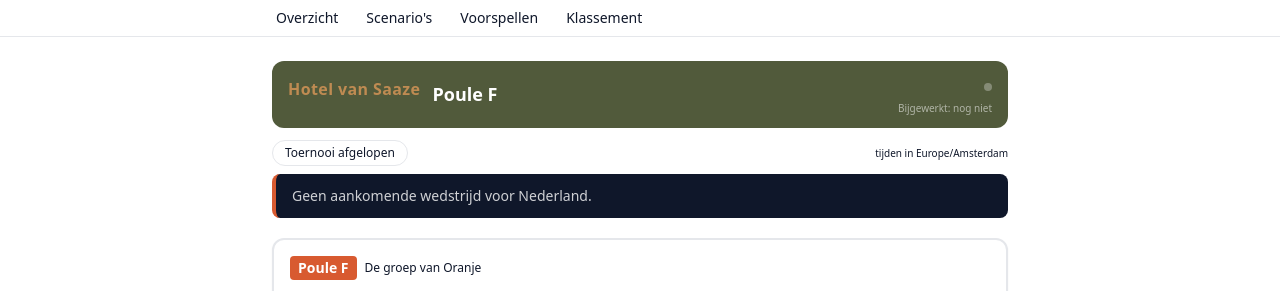
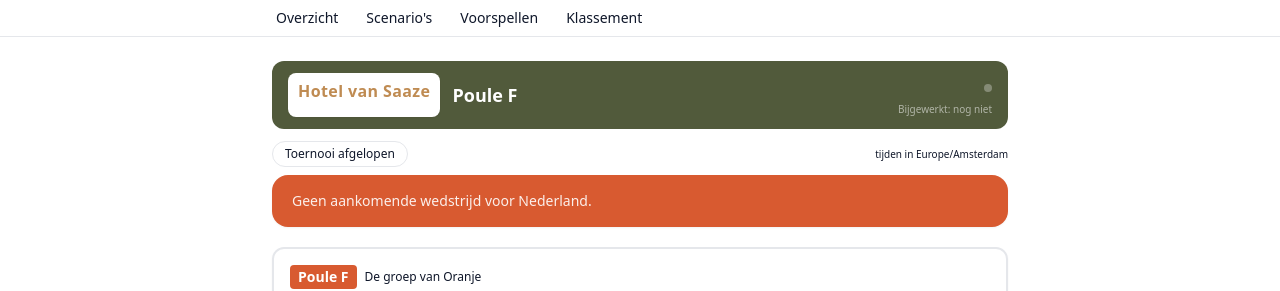
Before and after one commit to timschalke85-png/fantastic-waffle, a Next.js app: page / in a window 1280 px wide. Shown: the top 291 px of the page. Built offline with nearby package versions, Linux system fonts and the light colour scheme; no server answers; the database is empty.

Commit message:
Branding (stap A): leesbaar logo (wit kaartje) + afteller als vol oranje vlak

```diff
--- a/src/app/page.tsx
+++ b/src/app/page.tsx
@@ -22,7 +22,10 @@ export default async function Overzicht() {
       <header className="mb-5">
         <div className="flex items-center justify-between gap-3 rounded-xl bg-brand-olive px-4 py-3 text-white">
           <div className="flex min-w-0 items-center gap-3">
-            <BrandLogo className="h-9 w-auto shrink-0" />
+            {/* White chip behind the logo so the green-gold mark stays legible on olive. */}
+            <span className="flex shrink-0 items-center rounded-lg bg-white px-2.5 py-1.5 shadow-sm">
+              <BrandLogo className="h-8 w-auto" />
+            </span>
             <div className="min-w-0">
               <h1 className="text-lg font-bold leading-tight">Poule F</h1>
               <p className="truncate text-[11px] text-white/70">{pouleFCountries}</p>
@@ -41,25 +44,25 @@ export default async function Overzicht() {
           <span className="text-[10px] text-brand-ink/40">tijden in Europe/Amsterdam</span>
         </div>
 
-        {/* Next NL match countdown — kept, restyled with an oranje accent. */}
-        <div className="mt-2 rounded-lg border-l-4 border-wk-orange bg-brand-ink px-4 py-3 text-white">
+        {/* Next NL match — full oranje colour block, bold scoreboard feel (no dark). */}
+        <div className="mt-2 rounded-2xl bg-wk-orange px-5 py-4 text-white shadow-sm">
           {d.nextNlMatch ? (
             <div className="flex items-center justify-between gap-3">
               <div className="min-w-0">
-                <p className="text-[11px] uppercase tracking-wide text-white/60">
+                <p className="text-[11px] font-semibold uppercase tracking-wide text-white/80">
                   Volgende wedstrijd Nederland
                 </p>
-                <p className="truncate text-sm font-medium">
+                <p className="truncate text-lg font-bold leading-tight">
                   {teamName(d.nextNlMatch.home)} – {teamName(d.nextNlMatch.away)}
                 </p>
-                <p className="text-[11px] text-white/60">{fmtDateTimeAms(d.nextNlMatch.kickoffUtc)}</p>
+                <p className="text-[11px] text-white/80">{fmtDateTimeAms(d.nextNlMatch.kickoffUtc)}</p>
               </div>
-              <div className="text-right text-lg">
+              <div className="shrink-0 text-right text-2xl font-extrabold">
                 <NextMatchCountdown kickoffUtcIso={d.nextNlMatch.kickoffUtc.toISOString()} />
               </div>
             </div>
           ) : (
-            <p className="text-sm text-white/80">Geen aankomende wedstrijd voor Nederland.</p>
+            <p className="text-sm font-medium text-white/90">Geen aankomende wedstrijd voor Nederland.</p>
           )}
         </div>
       </header>
--- a/src/components/NextMatchCountdown.tsx
+++ b/src/components/NextMatchCountdown.tsx
@@ -15,10 +15,10 @@ export function NextMatchCountdown({ kickoffUtcIso }: { kickoffUtcIso: string })
     return () => clearInterval(id);
   }, []);
 
-  if (now === null) return <span className="tabular">—</span>;
+  if (now === null) return <span className="tabular font-extrabold">—</span>;
 
   const ms = target - now;
-  if (ms <= 0) return <span className="font-semibold text-brand-accent">nu bezig</span>;
+  if (ms <= 0) return <span className="font-extrabold text-white">nu bezig</span>;
 
   const s = Math.floor(ms / 1000);
   const d = Math.floor(s / 86400);
@@ -27,5 +27,5 @@ export function NextMatchCountdown({ kickoffUtcIso }: { kickoffUtcIso: string })
   const sec = s % 60;
   const parts = d > 0 ? [`${d}d`, `${h}u`, `${m}m`] : h > 0 ? [`${h}u`, `${m}m`, `${sec}s`] : [`${m}m`, `${sec}s`];
 
-  return <span className="tabular font-semibold">{parts.join(" ")}</span>;
+  return <span className="tabular font-extrabold">{parts.join(" ")}</span>;
 }
```
